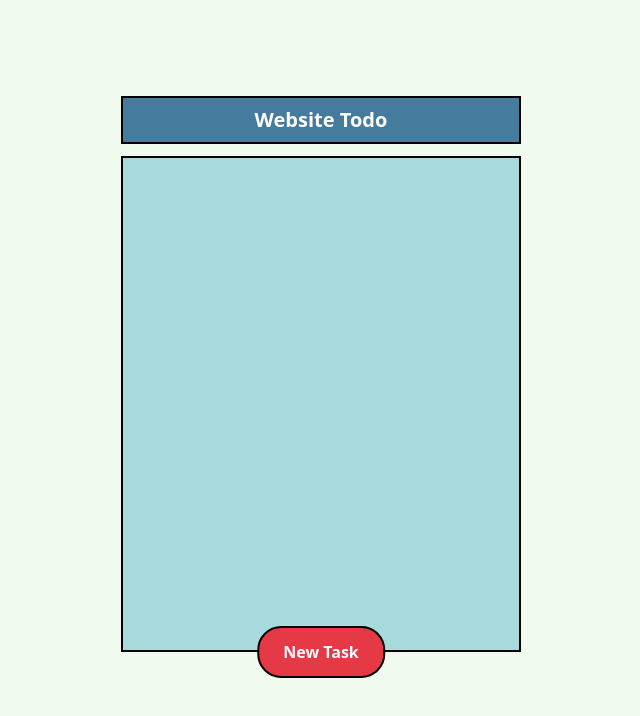
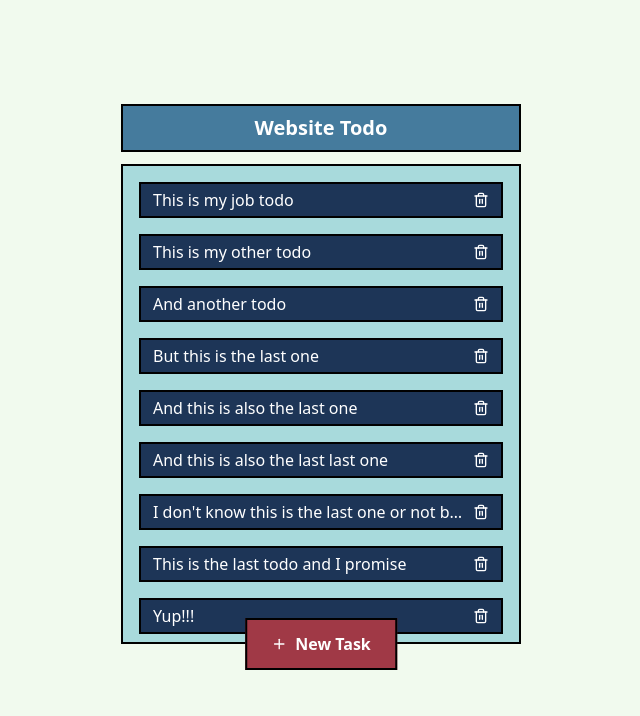
Before and after one commit to tongbaoloc/group1-study-react, a React (Vite) app: page / in a window 1280 px wide. Shown: the top 716 px of the page, without its empty margins (319-959 px from the left). Built offline with nearby package versions, Linux system fonts and the light colour scheme.

Commit message:
Add react-icon package. Add mock-up data and UI. Update style.

```diff
--- a/package.json
+++ b/package.json
@@ -10,7 +10,8 @@
   },
   "dependencies": {
     "react": "^18.2.0",
-    "react-dom": "^18.2.0"
+    "react-dom": "^18.2.0",
+    "react-icons": "^4.8.0"
   },
   "devDependencies": {
     "@types/react": "^18.0.28",
--- a/src/components/TodoApp/ButtonNewTask/ButtonNewTask.scss
+++ b/src/components/TodoApp/ButtonNewTask/ButtonNewTask.scss
@@ -1 +1,15 @@
-.buttonnewtask {}
+.buttonnewtask {
+  button {
+    @apply py-3 px-6 bg-red-darker border-2 border-solid border-black font-bold text-white relative top-0 left-1/2 -translate-x-1/2 -translate-y-1/2 flex justify-between items-center gap-x-2;
+
+    &::before {
+      @apply content-[''] absolute bg-red w-full h-full top-0 left-0 -z-[1] origin-top-right scale-x-0 transition-transform duration-[600ms];
+    }
+
+    &:hover {
+      &::before {
+        @apply origin-top-left scale-x-100;
+      }
+    }
+  }
+}
--- a/src/components/TodoApp/ButtonNewTask/ButtonNewTask.tsx
+++ b/src/components/TodoApp/ButtonNewTask/ButtonNewTask.tsx
@@ -1,4 +1,5 @@
-import './ButtonNewTask.scss'
+import './ButtonNewTask.scss';
+import { FiPlus } from "react-icons/fi";
 
 export default function ButtonNewTask(
   { name }:
@@ -6,7 +7,8 @@ export default function ButtonNewTask(
 ) {
   return (
     <div className="buttonnewtask">
-      <button className="py-3 px-6 bg-red border-2 border-solid border-black rounded-3xl font-bold text-white relative top-0 left-1/2 -translate-x-1/2 -translate-y-1/2">
+      <button>
+        <FiPlus />
         {name}
       </button>
     </div>
--- /dev/null
+++ b/src/components/TodoApp/Todo.model.tsx
@@ -0,0 +1,4 @@
+export interface Todo {
+  title: string,
+  isDone: boolean,
+};
--- /dev/null
+++ b/src/components/TodoApp/TodoList/TodoItem/TodoItem.scss
@@ -0,0 +1 @@
+.todoitem {}
--- /dev/null
+++ b/src/components/TodoApp/TodoList/TodoItem/TodoItem.tsx
@@ -0,0 +1,12 @@
+import { Todo } from '../../Todo.model';
+import './TodoItem.scss';
+import { FiTrash2 } from "react-icons/fi";
+
+export default function TodoItem(todo: Todo) {
+  return (
+    <div className="todo border-2 border-solid border-black bg-darkest text-white px-3 py-1 flex justify-between items-center gap-x-2">
+      <div className="truncate">{todo.title}</div>
+      <button><FiTrash2 className="shrink-0" /></button>
+    </div>
+  )
+}
--- a/src/components/TodoApp/TodoList/TodoList.scss
+++ b/src/components/TodoApp/TodoList/TodoList.scss
@@ -1 +1,5 @@
-.todolist {}
+.todolist {
+  .todo:not(:last-child) {
+    @apply mb-4;
+  }
+}
--- a/src/components/TodoApp/TodoList/TodoList.tsx
+++ b/src/components/TodoApp/TodoList/TodoList.tsx
@@ -1,9 +1,18 @@
+import TodoItem from './TodoItem/TodoItem'
 import './TodoList.scss'
 
 export default function TodoList() {
   return (
-    <div className="w-full h-[31rem] border-2 border-solid border-black bg-medium">
-
+    <div className="todolist w-full border-2 border-solid border-black bg-medium px-4 pt-4 pb-12 max-h-[30rem] overflow-auto">
+      <TodoItem title="This is my job todo" isDone={false} />
+      <TodoItem title="This is my other todo" isDone={false} />
+      <TodoItem title="And another todo" isDone={false} />
+      <TodoItem title="But this is the last one" isDone={false} />
+      <TodoItem title="And this is also the last one" isDone={false} />
+      <TodoItem title="And this is also the last last one" isDone={false} />
+      <TodoItem title="I don't know this is the last one or not but this is another another another todo task" isDone={false} />
+      <TodoItem title="This is the last todo and I promise" isDone={false} />
+      <TodoItem title="Yup!!!" isDone={false} />
     </div>
   )
 }
--- a/tailwind.config.cjs
+++ b/tailwind.config.cjs
@@ -8,6 +8,7 @@ module.exports = {
     extend: {
       colors: {
         'red': '#e63946',
+        'red-darker': '#a03946',
         'light': '#f1faee',
         'medium': '#a8dadc',
         'dark': '#457b9d',
```
Also changed, not shown: 1 other file (tests, documents, lock files or other folders).
